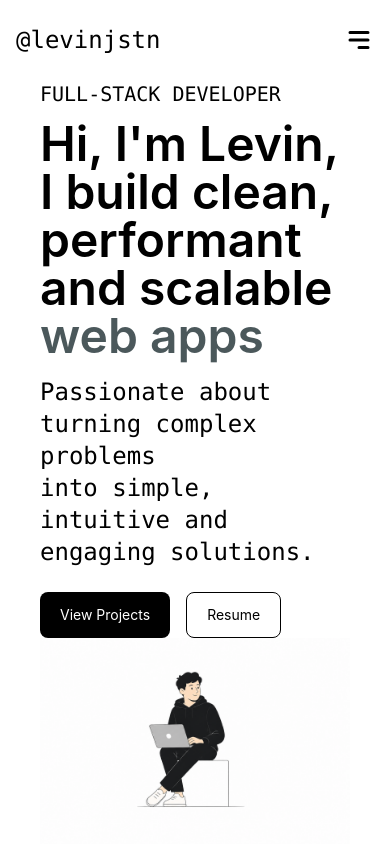
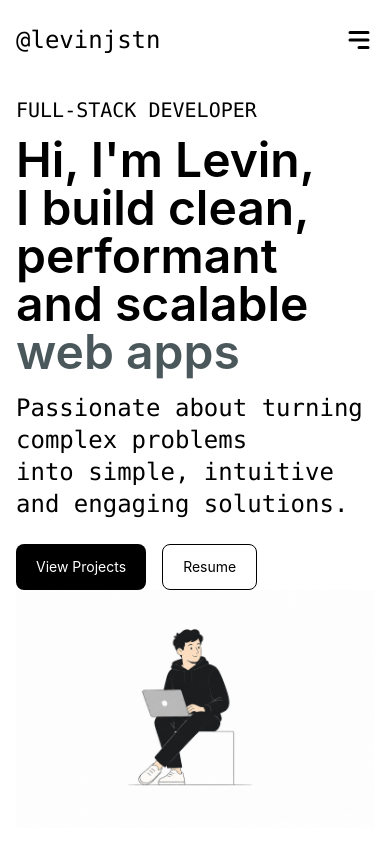
Before and after one commit to levinslmt/portfolio, a React (Vite) app: page / in a window 390 px wide. Shown: the top 844 px of the page. Built offline with nearby package versions, Linux system fonts and the light colour scheme.

Commit message:
added navbar animations and fixed mobile responsiveness

```diff
--- a/src/App.jsx
+++ b/src/App.jsx
@@ -7,7 +7,7 @@ import Contact from "./components/Contact"
 function App() {
 
   return (
-    <div className="max-w-7xl mx-auto px-4 sm:px-6 lg:px-8">
+    <div className="max-w-6xl mx-auto px-4 sm:px-6 lg:px-8">
       <Navbar />
       <Hero />
       <Projects />
--- a/src/components/Hero.jsx
+++ b/src/components/Hero.jsx
@@ -3,8 +3,8 @@ import heroImage from "../assets/hero-profile.png";
 
 const Hero = () => {
   return (
-    <section className="min-h-screen flex items-center px-6 md:px-16">
-      <div className="max-w-6xl mx-auto w-full flex flex-col md:flex-row items-center -mt-20">
+    <section className="min-h-[calc(100svh-80px)] flex items-center">
+      <div className="max-w-6xl mx-auto w-full flex flex-col md:flex-row items-center">
         {/* hero text */}
         <div className="flex-1 text-left text-2xl">
           <p className="font-mono text-xl">FULL-STACK DEVELOPER</p>
--- a/src/components/Navbar.jsx
+++ b/src/components/Navbar.jsx
@@ -6,7 +6,7 @@ export default function Navbar() {
   const [isOpen, setIsOpen] = useState(false);
 
   return (
-    <nav className="sticky top-0 z-50 bg-white">
+    <nav className="sticky top-0 z-50 bg-white relative">
       <div className=" flex justify-between items-center py-6">
         {/* Logo */}
         <div className="text-2xl font-mono">@levinjstn</div>
@@ -15,7 +15,26 @@ export default function Navbar() {
         <ul className="hidden md:flex gap-8 font-medium">
           {NavbarMenu.map((item) => (
             <li key={item.id}>
-              <a href={item.link} className="hover:text-neutral-700">{item.title}</a>
+              <a
+                href={item.link}
+                className="group relative inline-block pb-1  hover:text-neutral-700"
+              >
+                {item.title}
+                <span
+                  className="
+    absolute
+    left-0
+    -bottom-1
+    block
+    h-0.5
+    w-0
+    bg-black
+    transition-all
+    duration-300
+    group-hover:w-full
+  "
+                ></span>
+              </a>
             </li>
           ))}
         </ul>
@@ -32,7 +51,7 @@ export default function Navbar() {
           <ul className="flex flex-col items-center gap-6 py-10">
             {NavbarMenu.map((item) => (
               <li key={item.id} onClick={() => setIsOpen(false)}>
-                <a href={item.link} className="text-xl font-semibold">
+                <a href={item.link} className="text-xl font-semibold  ">
                   {item.title}
                 </a>
               </li>
```
